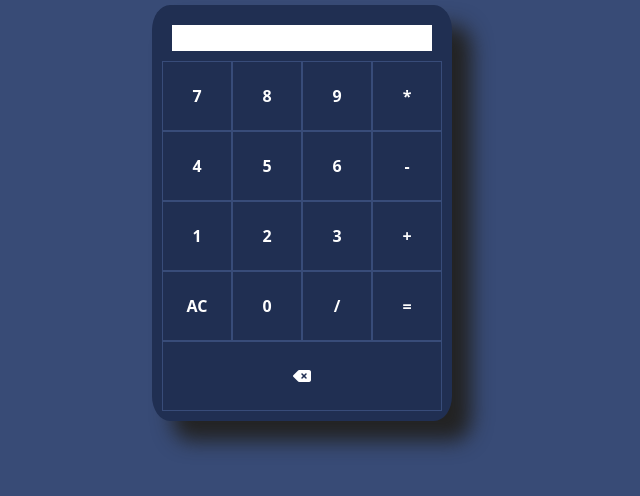
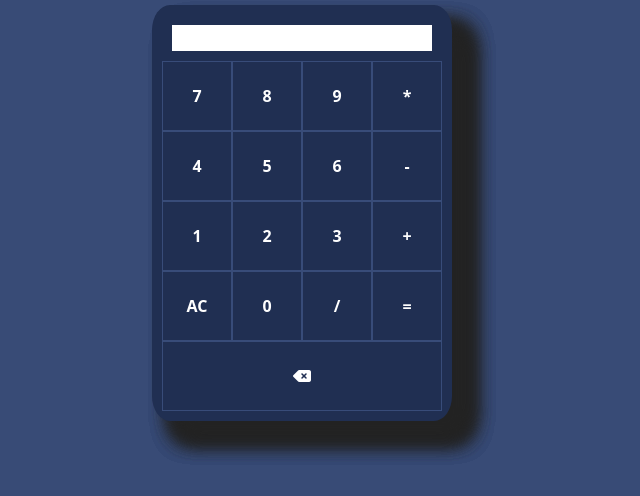
Before and after one commit to jacobcgeorge123kennedy/Calculator, a plain HTML site: page index.html in a window 1280 px wide. Shown: the part 120-616 px from the top of the page, without its empty margins (338-978 px from the left). Drawn offline with nearby package versions, Linux system fonts and the light colour scheme.

Commit message:
Update stylecal.css

```diff
--- a/stylecal.css
+++ b/stylecal.css
@@ -24,7 +24,7 @@ button:hover{
     width: 300px;
     padding: 10px;
     border-radius: 6%;
-    box-shadow:20px 20px 20px rgb(35, 35, 35);
+    box-shadow:20px 20px 20px rgb(35, 35, 35),20px 20px 20px rgb(35, 35, 35),20px 20px 20px rgb(35, 35, 35),20px 20px 20px rgb(35, 35, 35);
 }
 #cal{
     display: flex;
```
